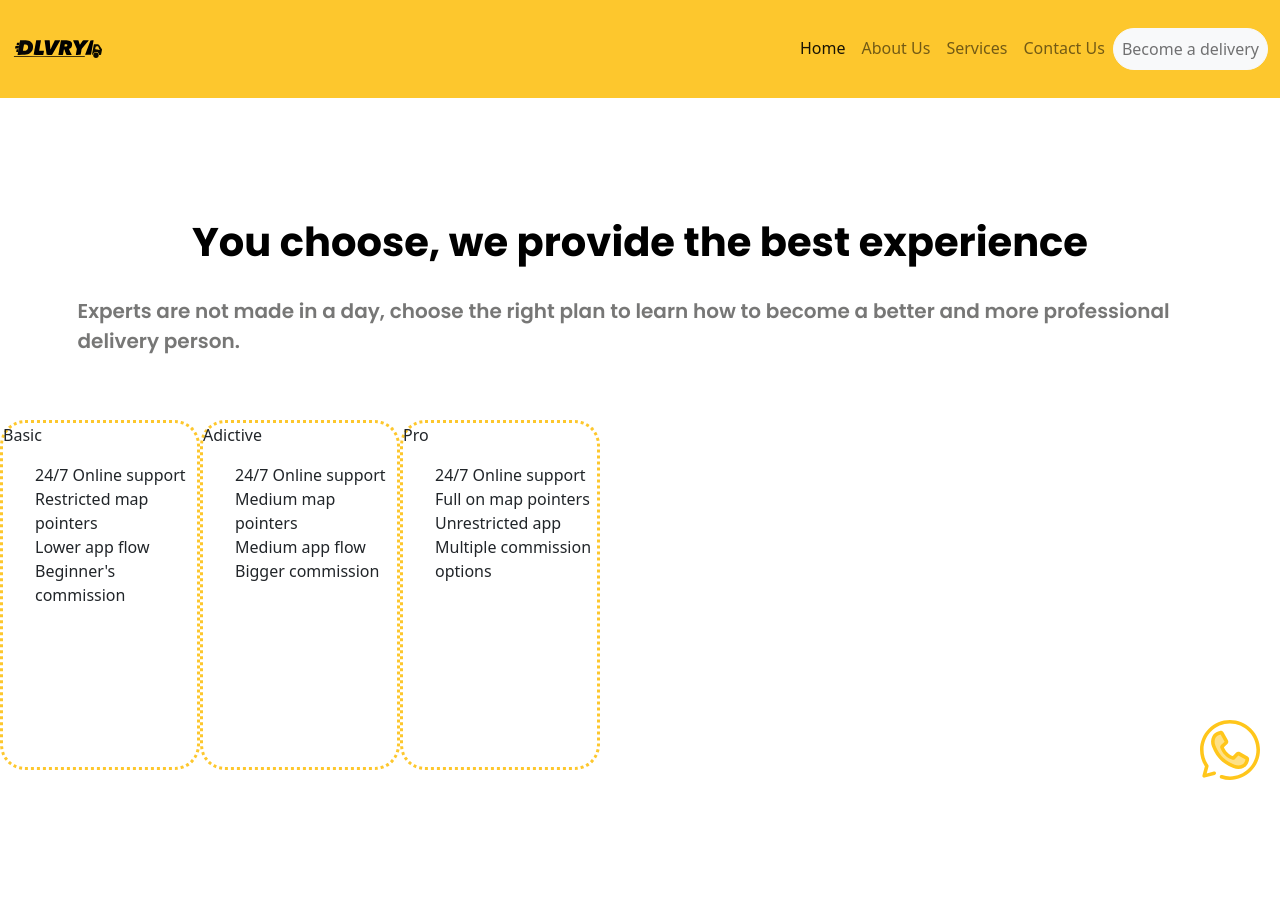
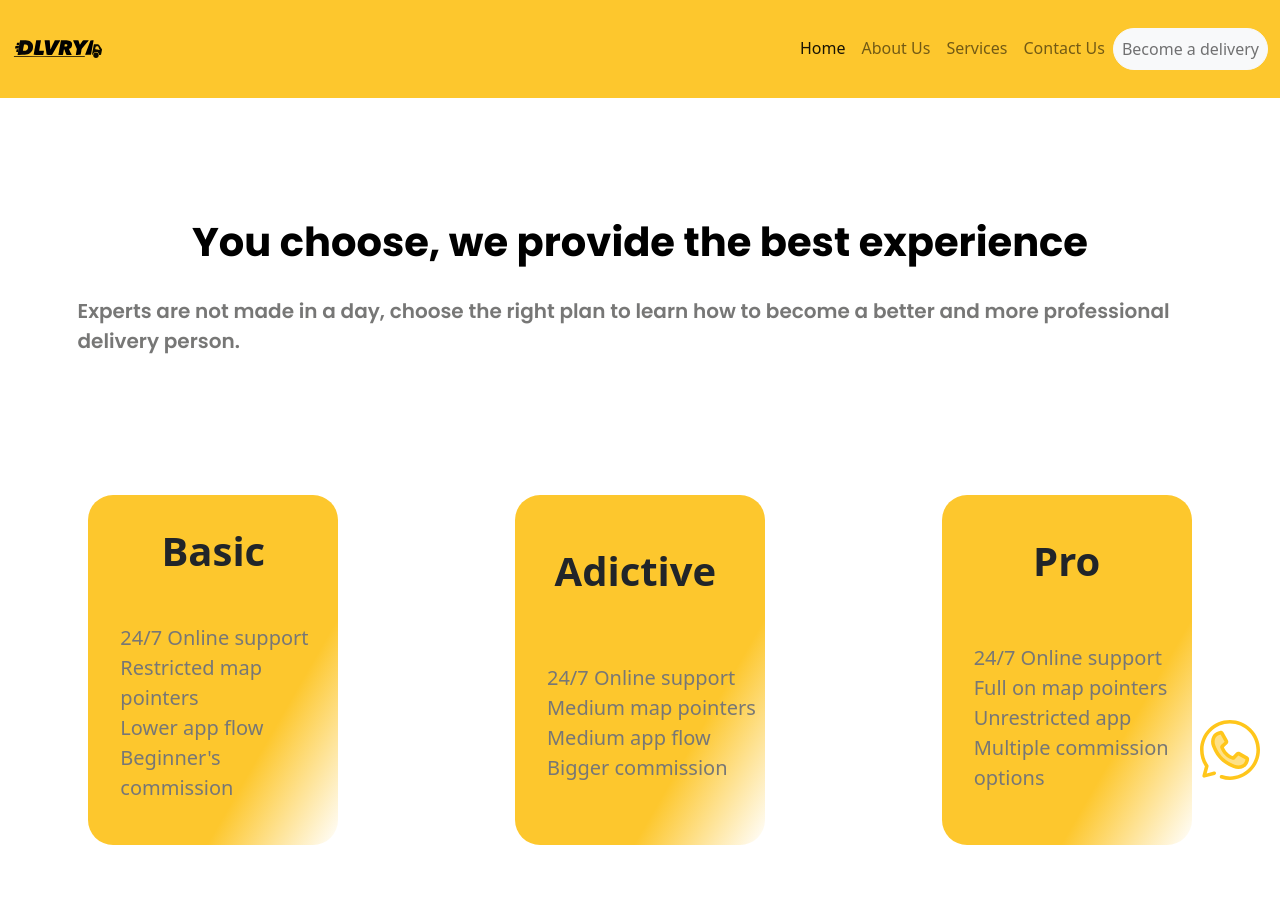
Before and after one commit to Esthefaniagv/preentrega-3-gonzalezvelazquez, a website: page services.html in a window 1280 px wide. Shown: the top 917 px of the page. Drawn offline with nearby package versions, Linux system fonts and the light colour scheme.

Commit message:
cambios en fichas services

```diff
--- a/scss/style.scss
+++ b/scss/style.scss
@@ -965,7 +965,6 @@ body {
     margin-top: 85px;
   }
 
-
   .principal__services__title {
     font-size: 40px;
   }
@@ -975,18 +974,60 @@ body {
   }
 
   .services__container {
-    display: flex;
-    flex-direction: row;
+    display: grid;
+    grid-template-areas: "card_01 card_02 card_03";
+    grid-template-columns: 1fr, 1fr, 1fr;
     width: 100vw;
     height: 500px;
+    align-items: center;
+    justify-content: space-around;
   }
 
+  .services__container__card__title {
+    font-weight: 700;
+    font-size: 40px;
+  }
+
+  .services__container__card__list {
+    font-weight: 400;
+    font-size: 20px;
+    color: #777776;
+    list-style: circle;
+  }
   .services__container__card {
-    background-color: #ffff;
+    background: linear-gradient(
+      120deg,
+      rgba(253, 199, 45, 1) 71%,
+      rgba(255, 255, 255, 1) 100%
+    );
     height: 350px;
-    width: 200px;
-    border: #fdc72d dotted;
+    width: 250px;
     border-radius: 25px;
+    display: flex;
+  }
+
+  .services__container__card_01 {
+    display: flex;
+    grid-area: "card_01";
+    flex-direction: column;
+    justify-content: space-evenly;
+    align-items: center;
+  }
+
+  .services__container__card_02 {
+    grid-area: "card_02";
+    display: flex;
+    flex-direction: column;
+    justify-content: space-evenly;
+    align-items: center;
+  }
+
+  .services__container__card_03 {
+    grid-area: "card_03";
+    display: flex;
+    flex-direction: column;
+    justify-content: space-evenly;
+    align-items: center;
   }
 
   .principal__services__container {
--- a/services.html
+++ b/services.html
@@ -92,6 +92,7 @@
     </div>
       <div class="services__container">
         <div class="services__container__card">
+        <div class="services__container__card_01">
           <p class="services__container__card__title">Basic</p>
           <ul class="services__container__card__list">
             <li>24/7 Online support</li>
@@ -100,7 +101,9 @@
             <li>Beginner's commission</li>
           </ul>
         </div>
-        <div class="services__container__card">
+      </div>
+      <div class="services__container__card">
+        <div class="services__container__card_02">
           <p class="services__container__card__title">Adictive</p>
           <ul class="services__container__card__list">
             <li>24/7 Online support</li>
@@ -109,7 +112,9 @@
             <li>Bigger commission</li>
           </ul>
         </div>
-        <div class="services__container__card">
+      </div>
+      <div class="services__container__card">
+        <div class="services__container__card_03">
           <p class="services__container__card__title">Pro</p>
           <ul class="services__container__card__list">
             <li>24/7 Online support</li>
@@ -118,6 +123,7 @@
             <li>Multiple commission options</li>
           </ul>
         </div>
+      </div>
       </div>
 
 
```
Also changed, not shown: css/style.css.
